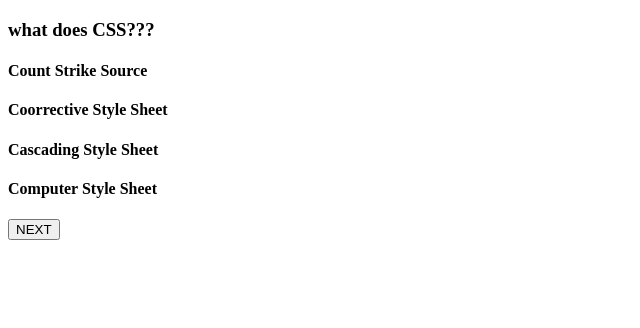
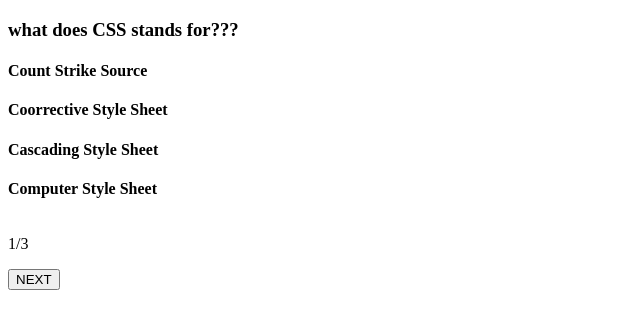
Before and after one commit to Mahrukh685/Quiz-App, a plain HTML site: page index.html in a window 1280 px wide. Shown: the whole page, without its empty margins (0-640 px from the left). Drawn offline with Linux system fonts and the light colour scheme.

Commit message:
total question feauture

```diff
--- a/app.js
+++ b/app.js
@@ -1,20 +1,29 @@
-let index=0;
+let index = 0;
+const container = document.getElementById("container")
+const showindex = document.getElementById("show_index")
+const showquestion = document.getElementById("show_question")
+
+
+showquestion.innerHTML = questions.length;
 getQuestion()
+
 function getQuestion() {
     const question = document.createElement("h3")
     const option1 = document.createElement("h4")
     const option2 = document.createElement("h4")
     const option3 = document.createElement("h4")
     const option4 = document.createElement("h4")
+    showindex.innerHTML = index + 1;
 
-    const container = document.getElementById("container")
+
     question.textContent = questions[index].Question;
     option1.textContent = questions[index].A;
     option2.textContent = questions[index].B;
     option3.textContent = questions[index].C;
     option4.textContent = questions[index].D;
+
+
     container.appendChild(question)
-
     container.appendChild(option1)
     container.appendChild(option2)
     container.appendChild(option3)
@@ -22,12 +31,12 @@ function getQuestion() {
 
 }
 
-function NextQuestion(){
+function NextQuestion() {
+    if (index >= questions.length - 1) {
+        return;
+    }
     index++
+    container.innerHTML = "";
     getQuestion()
 
-
-
-
-
 }
--- a/data.js
+++ b/data.js
@@ -1,6 +1,6 @@
 const questions=[
     {   Id:1,
-        Question:"what does CSS???",
+        Question:"what does CSS stands for???",
         A:"Count Strike Source",
         B:" Coorrective Style Sheet",
         C:"Cascading Style Sheet",
@@ -9,19 +9,19 @@ const questions=[
 
     },
     {   Id:2,
-        Question:"what does php???",
-        A:"Count Strike Source",
-        B:" Coorrective Style Sheet",
-        C:"Cascading Style Sheet",
-        D:"Computer Style Sheet",
+        Question:"what does php stands for???",
+        A:"pheripheral printer",
+        B:" print hypertext",
+        C:"hypertext preprocessor",
+        D:"perpheral preprocessor",
         Ans:"A",
     },
     {   Id:3,
-        Question:"what does html???",
-        A:"Count Strike Source",
-        B:" Coorrective Style Sheet",
-        C:"Cascading Style Sheet",
-        D:"Computer Style Sheet",
+        Question:"what does html stands for???",
+        A:"hyper translator",
+        B:" Hyper text markup language",
+        C:"hypertext machine language",
+        D:"hyper translator ,machine language",
         Ans:"C",
     },
     ]
--- a/index.html
+++ b/index.html
@@ -10,8 +10,17 @@
 
 <body>
     <div id="container">
+
+
     </div>
-<button onclick="NextQuestion()">NEXT</button>
+    <div class="main">
+        <p id="show_index"></p>
+        <p> /</p>
+        <p id="show_question"></p>
+    </div>
+
+    <button onclick="NextQuestion()">NEXT</button>
+
 </body>
 <script src="data.js"></script>
 <script src="app.js"></script>
--- a/style.css
+++ b/style.css
@@ -1,3 +1,12 @@
 li{
     list-style-type:none;
 }
+
+
+.main{
+
+display:flex;
+flex-direction:row;
+
+
+}
```
